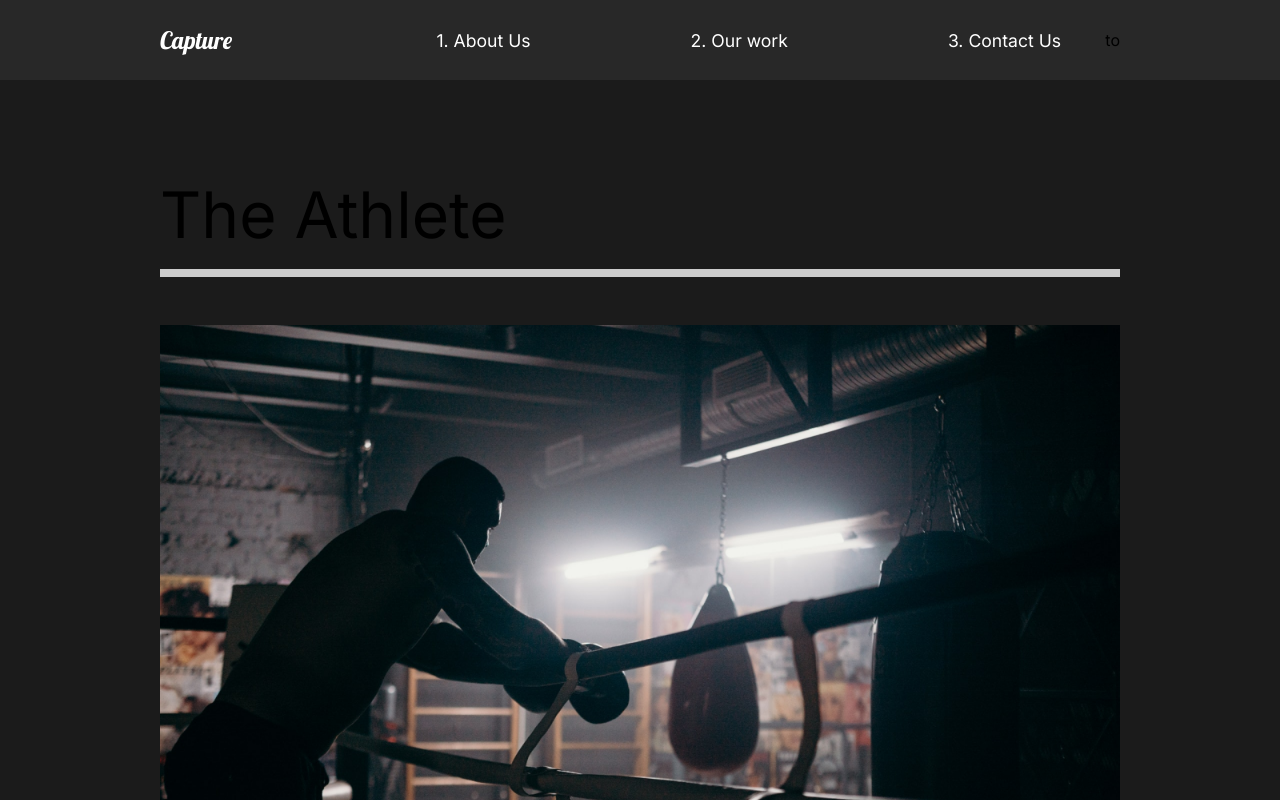
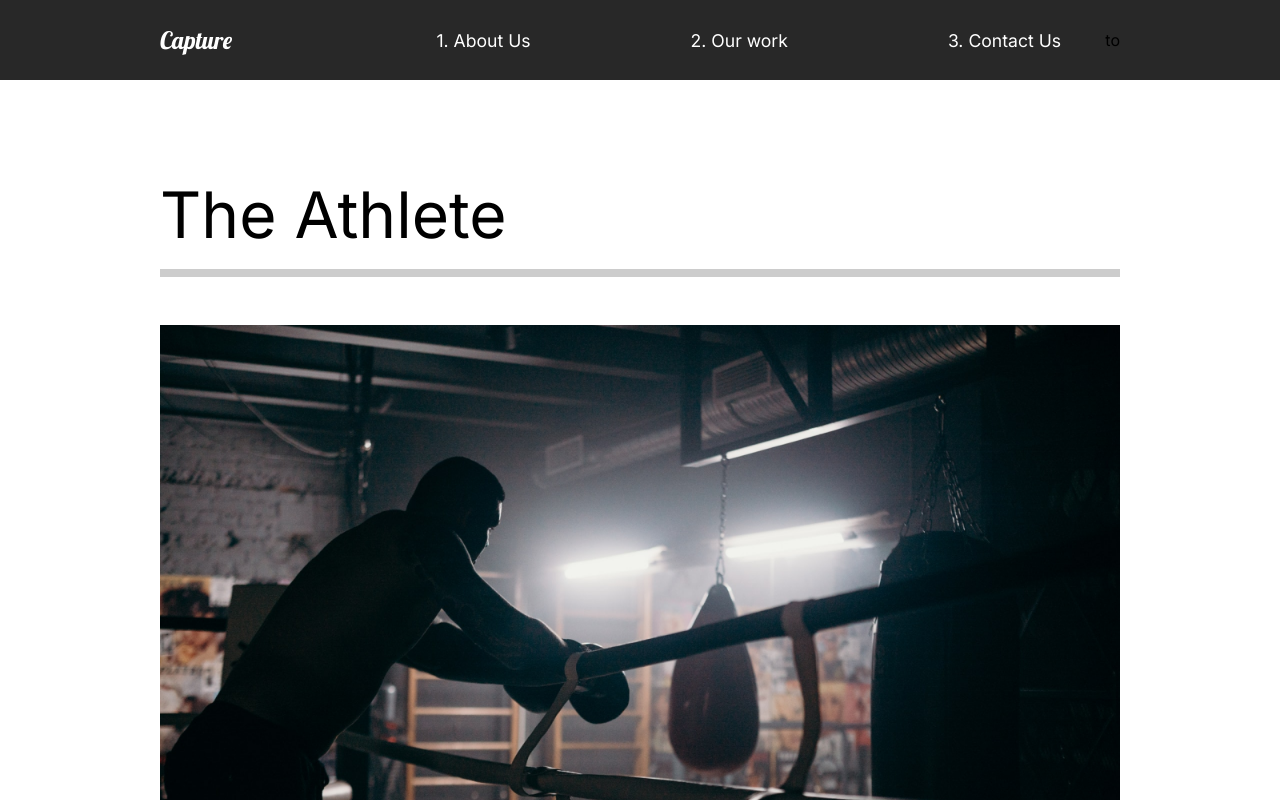
Before and after one commit to tataqt/Creative-React-and-Redux-Course, a React (Create React App) app in the folder capture-portofolio/: page /work in a window 1280 px wide. Shown: the top 800 px of the page. Built offline with nearby package versions, Linux system fonts and the light colour scheme.

Commit message:
Page Transitions

```diff
--- a/capture-portofolio/src/App.jsx
+++ b/capture-portofolio/src/App.jsx
@@ -1,22 +1,27 @@
-import { Routes, Route } from 'react-router-dom';
+import { Routes, Route, useLocation } from 'react-router-dom';
 import AboutUsPage from "./pages/AboutUsPage";
 import ContactUs from "./pages/ContactUs";
 import OurWork from "./pages/OurWork";
 import MovieDetail from './pages/MovieDetail';
 import Nav from "./components/Nav";
 import GlobalStyle from "./components/GlobalStyle"
+import { AnimatePresence } from 'framer-motion'
 
 function App() {
+  const location = useLocation();
+
   return (
     <div className="App">
       <GlobalStyle />
       <Nav />
-      <Routes>
-        <Route path='/' exact element={<AboutUsPage />} />
-        <Route path='/contact' element={<ContactUs />} />
-        <Route path='/work' exact element={<OurWork />} />
-        <Route path='/work/:id' element={<MovieDetail />} />
-      </Routes>
+      <AnimatePresence exitBeforeEnter>
+        <Routes location={location} key={location.pathname}>
+          <Route path='/' exact element={<AboutUsPage />} />
+          <Route path='/contact' element={<ContactUs />} />
+          <Route path='/work' exact element={<OurWork />} />
+          <Route path='/work/:id' element={<MovieDetail />} />
+        </Routes>
+      </AnimatePresence>
     </div>
   );
 }
--- /dev/null
+++ b/capture-portofolio/src/animation.js
@@ -0,0 +1,17 @@
+export const pageAnimation = {
+    hidden: {
+        opacity: 0,
+        y: 300
+    },
+    show: {
+        opacity: 1,
+        y: 0,
+        transiton: {
+            duration: 0.75
+        }
+    },
+    exit: {
+        opacity: 0,
+        y: 300
+    }
+}
--- a/capture-portofolio/src/components/AboutSection.jsx
+++ b/capture-portofolio/src/components/AboutSection.jsx
@@ -1,22 +1,24 @@
 import React from 'react';
+import { motion } from 'framer-motion';
 import home1 from '../img/home1.png';
 import { About, Description, Hide, Image } from '../styles';
 
 const AboutSection = () => {
+
     return (
         <About>
             <Description>
-                <div className="title">
+                <motion.div>
                     <Hide>
-                        <h2>We work to make</h2>
+                        <motion.h2>We work to make</motion.h2>
                     </Hide>
                     <Hide>
-                        <h2>your <span>dreams</span> come</h2>
+                        <motion.h2>your <span>dreams</span> come</motion.h2>
                     </Hide>
                     <Hide>
-                        <h2>true</h2>
+                        <motion.h2>true</motion.h2>
                     </Hide>
-                </div>
+                </motion.div>
                 <p>Contact us for any photography or videography ideas that you have. We have professionals with amazing skills.</p>
                 <button>Contact us</button>
             </Description>
--- a/capture-portofolio/src/pages/AboutUsPage.jsx
+++ b/capture-portofolio/src/pages/AboutUsPage.jsx
@@ -1,15 +1,17 @@
 import React from 'react';
+import { motion } from 'framer-motion';
+import { pageAnimation } from '../animation';
 import AboutSection from '../components/AboutSection';
 import ServicesSection from '../components/ServicesSection';
 import FaqSection from '../components/FaqSection';
 
 const AboutUsPage = () => {
     return (
-        <React.Fragment>
+        <motion.div variants={pageAnimation} initial="hidden" animate="show" exit="exit">
             <AboutSection />
             <ServicesSection />
             <FaqSection />
-        </React.Fragment>
+        </motion.div>
     );
 };
 
--- a/capture-portofolio/src/pages/ContactUs.jsx
+++ b/capture-portofolio/src/pages/ContactUs.jsx
@@ -1,10 +1,17 @@
-import React from 'react';
+import { motion } from 'framer-motion';
+import { pageAnimation } from '../animation';
 
 const ContactUs = () => {
     return (
-        <div>
+        <motion.div
+            variants={pageAnimation}
+            initial="hidden"
+            animate="show"
+            exit="exit"
+            style={{ background: '#fff' }}
+        >
             <h1>ContactUs</h1>
-        </div>
+        </motion.div>
     );
 };
 
--- a/capture-portofolio/src/pages/MovieDetail.jsx
+++ b/capture-portofolio/src/pages/MovieDetail.jsx
@@ -1,5 +1,7 @@
 import React, { useEffect, useState } from 'react';
 import styled from 'styled-components';
+import { motion } from 'framer-motion';
+import { pageAnimation } from '../animation';
 import { useLocation } from 'react-router-dom';
 import { MovieAward as Award } from '../components/MovieAward';
 import { MovieState } from '../movieState';
@@ -12,17 +14,18 @@
 
     useEffect(() => {
         const currentMovie = movies.filter((state) => state.url === url.pathname);
-        setMovie(currentMovie[0]);
+        if (currentMovie[0])
+            setMovie(currentMovie[0]);
     }, [movies, url.pathname]);
 
     return (
-        <Details>
+        <Details variants={pageAnimation} initial="hidden" animate="show" exit="exit">
             <HeadLine>
                 <h2>{movie.title}</h2>
                 <img src={movie.mainImg} alt={movie.title} />
             </HeadLine>
             <Awards>
-                {movie?.awards?.map((award, index) => (
+                {movie.awards?.map((award, index) => (
                     <Award
                         key={index}
                         title={award.title}
@@ -31,13 +34,13 @@
                 ))}
             </Awards>
             <ImageDisplay>
-                    <img src={movie.secondaryImg} alt="" />
+                <img src={movie.secondaryImg} alt="" />
             </ImageDisplay>
         </Details>
     );
 };
 
-const Details = styled.div`
+const Details = styled(motion.div)`
     color: #fff;
 `;
 
--- a/capture-portofolio/src/pages/OurWork.jsx
+++ b/capture-portofolio/src/pages/OurWork.jsx
@@ -1,13 +1,15 @@
 import React, { useState } from 'react';
 import { Link } from 'react-router-dom';
+import { motion } from 'framer-motion';
+import { pageAnimation } from '../animation';
 import styled from 'styled-components';
 import { MovieState } from '../movieState';
 
 const OurWork = () => {
-    const [movies, ] = useState(MovieState);
+    const [movies,] = useState(MovieState);
 
     return (
-        <StyledWork>
+        <StyledWork variants={pageAnimation} initial="hidden" animate="show" exit="exit" style={{ background: '#fff' }}>
             {movies.map((movie) => (
                 <Movie key={movie.url}>
                     <h2>{movie.title}</h2>
@@ -21,7 +23,7 @@
     );
 };
 
-const StyledWork = styled.div`
+const StyledWork = styled(motion.div)`
     min-height: 100vh;
     overflow: hidden;
     padding: 5rem 10rem;
@@ -42,6 +44,6 @@
         height: 70vh;
         object-fit: cover;
     }
-`
+`;
 
 export default OurWork;
```
